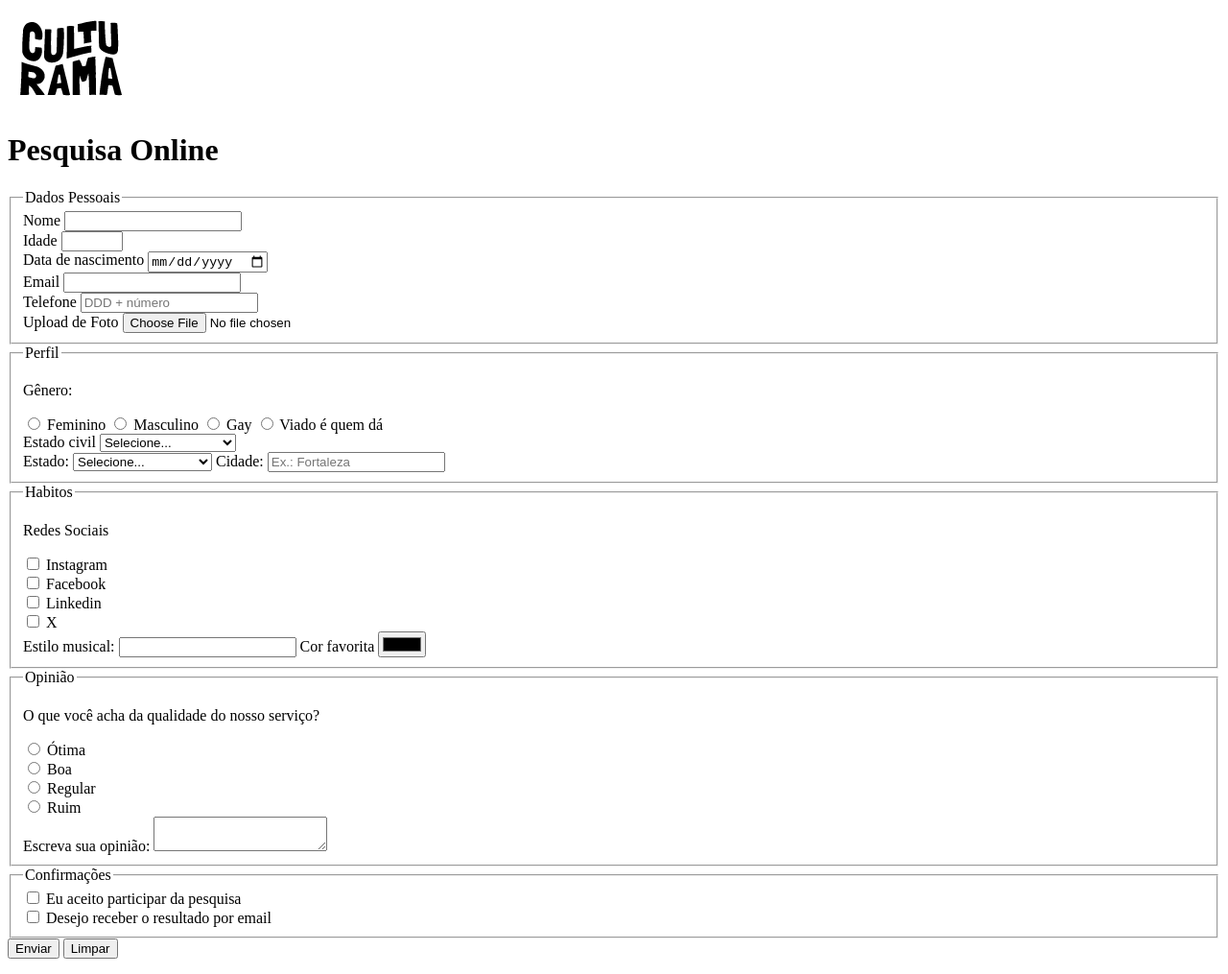
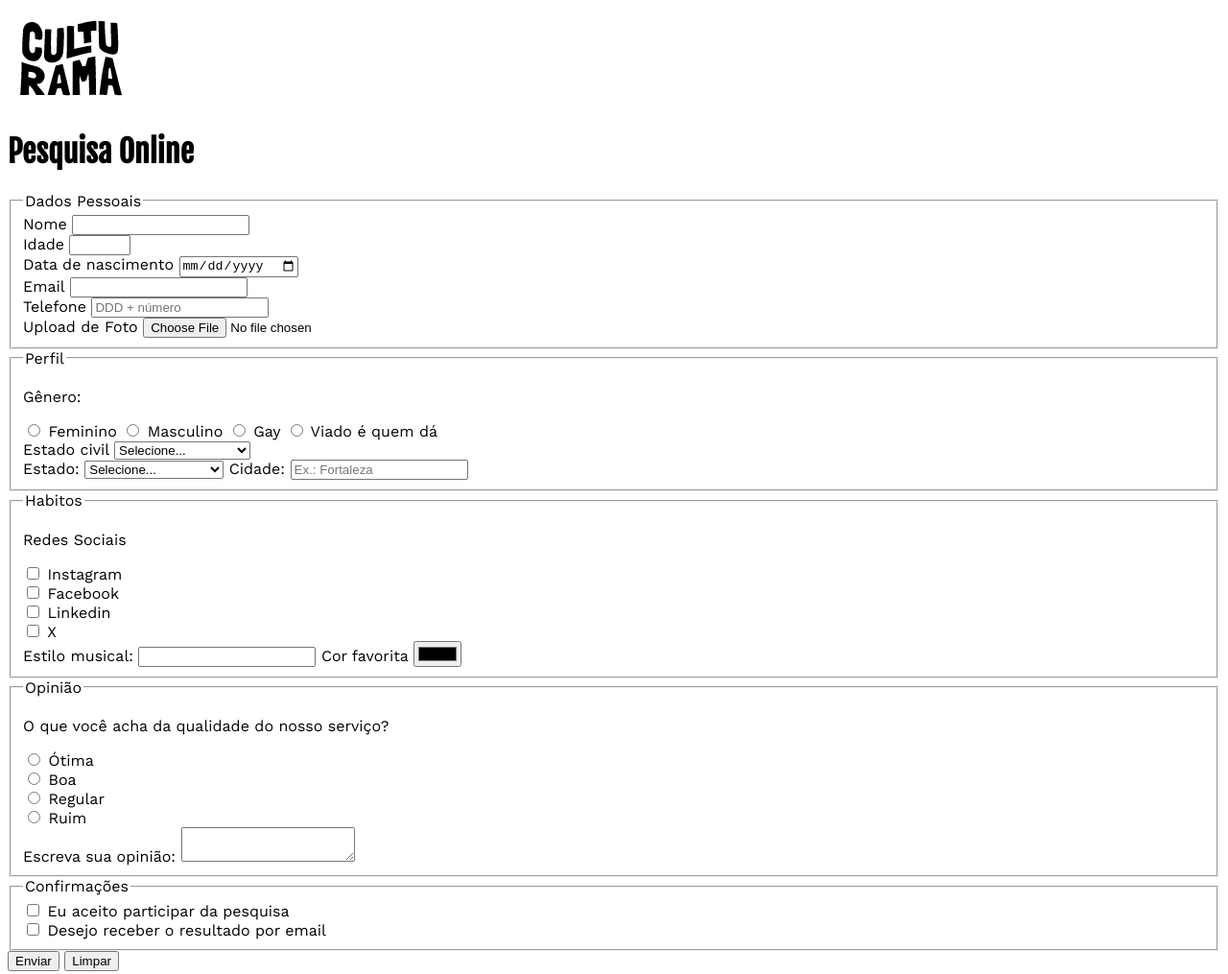
Before and after one commit to KaiqueKzz/pesquisa-culturama, a plain HTML site: page index.html in a window 1280 px wide. Shown: the whole page at 96% size. Drawn offline with nearby package versions, Linux system fonts and the light colour scheme.

Commit message:
Add familia de fontes

```diff
--- a/css/style.css
+++ b/css/style.css
@@ -0,0 +1,7 @@
+h1 {
+    font-family: 'Fjalla One', sans-serif;
+}
+
+body {
+    font-family: 'Work Sans', sans-serif;
+}
--- a/index.html
+++ b/index.html
@@ -4,6 +4,10 @@
     <meta charset="UTF-8">
     <meta name="viewport" content="width=device-width, initial-scale=1.0">
     <link rel="icon" href="img/culturama-favico.png">
+    <link rel="stylesheet" href="css/style.css">
+    <link rel="preconnect" href="https://fonts.googleapis.com">
+    <link rel="preconnect" href="https://fonts.gstatic.com" crossorigin>
+    <link href="https://fonts.googleapis.com/css2?family=Fjalla+One&family=Work+Sans&display=swap" rel="stylesheet">
     <title>Pesquisa Culturam </title>
 </head>
 <body>
```
